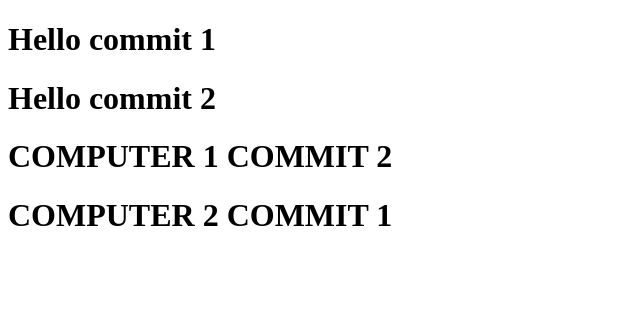
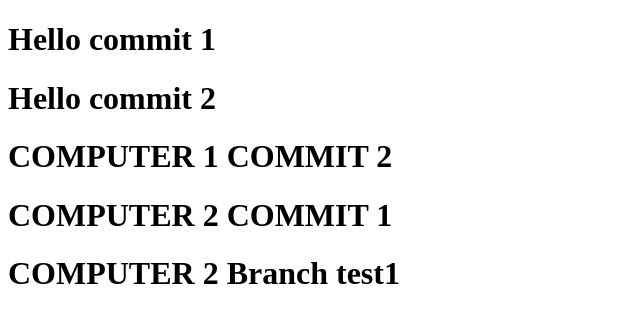
Before and after one commit to xiosamagh/lab9pri, a plain HTML site: page index.html in a window 1280 px wide. Shown: the whole page, without its empty margins (0-640 px from the left). Drawn offline with Linux system fonts and the light colour scheme.

Commit message:
modd comp2 test1

```diff
--- a/index.html
+++ b/index.html
@@ -12,5 +12,7 @@
     <h1>COMPUTER 1 COMMIT 2</h1>
 
     <h1>COMPUTER 2 COMMIT 1</h1>
+
+    <h1>COMPUTER 2 Branch test1</h1>
 </body>
 </html>
```
